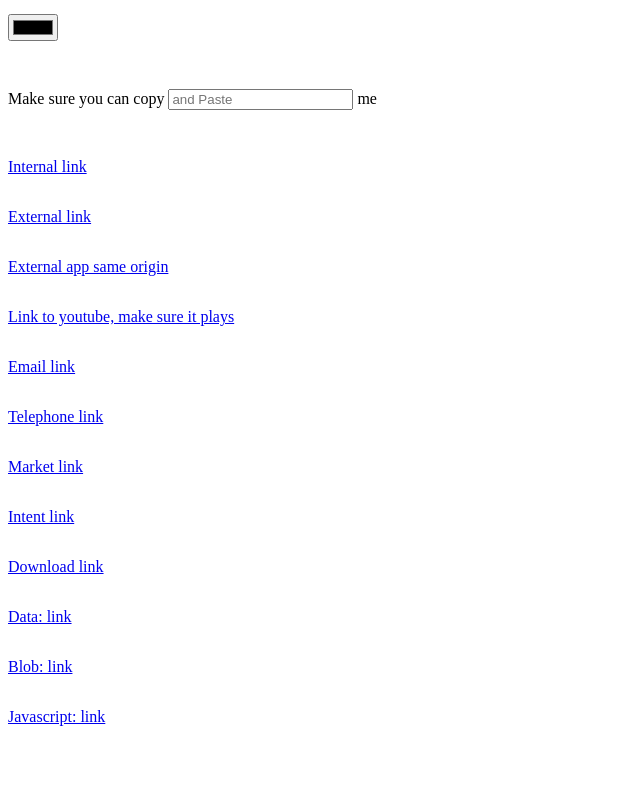
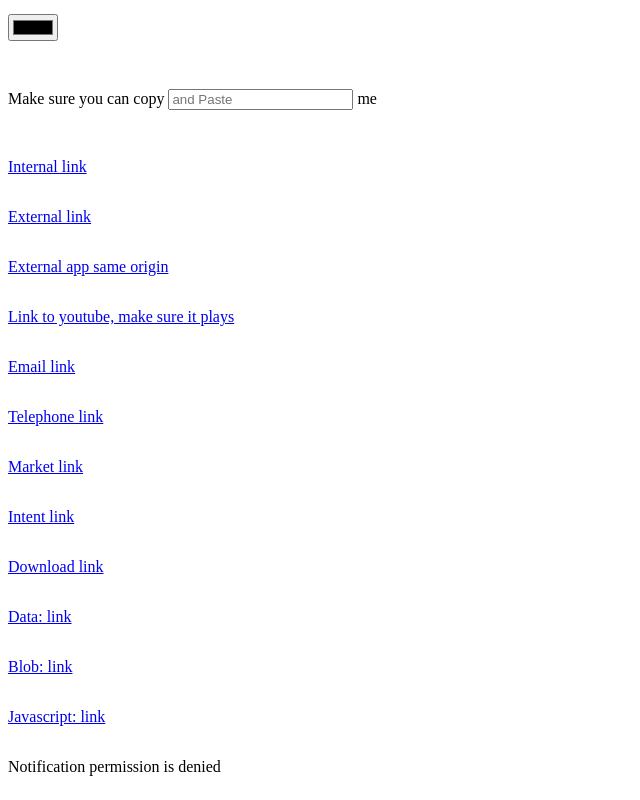
Before and after one commit to droeh/testapp, a plain HTML site: page index.html in a window 1280 px wide. Shown: the part 616-1416 px from the top of the page, without its empty margins (0-640 px from the left). Drawn offline with Linux system fonts and the light colour scheme.

Commit message:
fix missing quote

```diff
--- a/index.html
+++ b/index.html
@@ -117,7 +117,7 @@
     <section>
       <script type="text/javascript">
         var notificationPerm = Notification.permission;
-        document.write('Notification permission is + notificationPerm);
+        document.write('Notification permission is ' + notificationPerm);
       </script>
     </section>
   </body>
```
